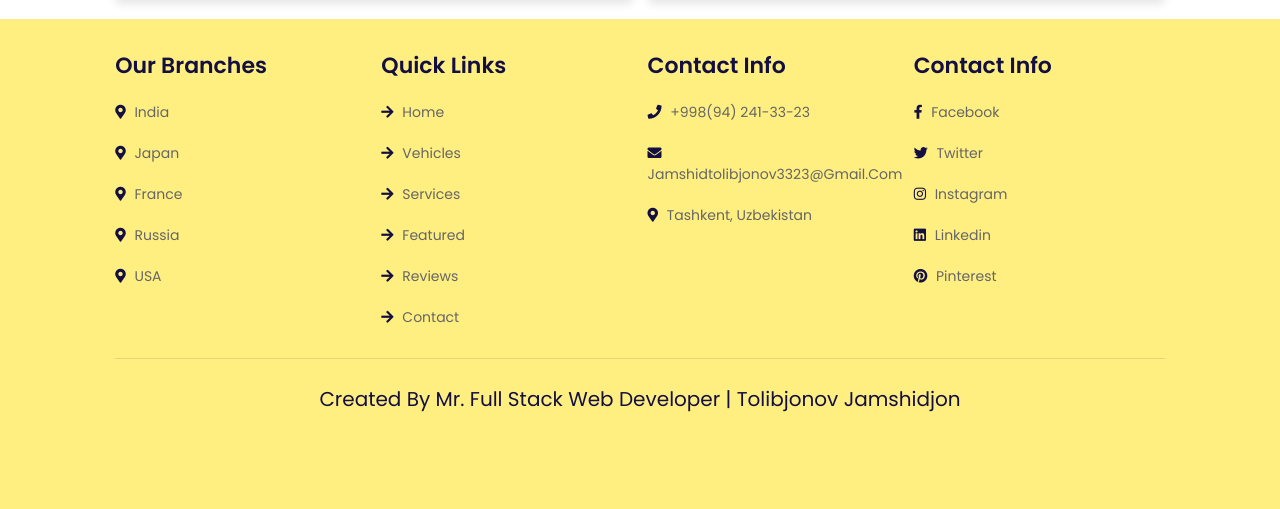
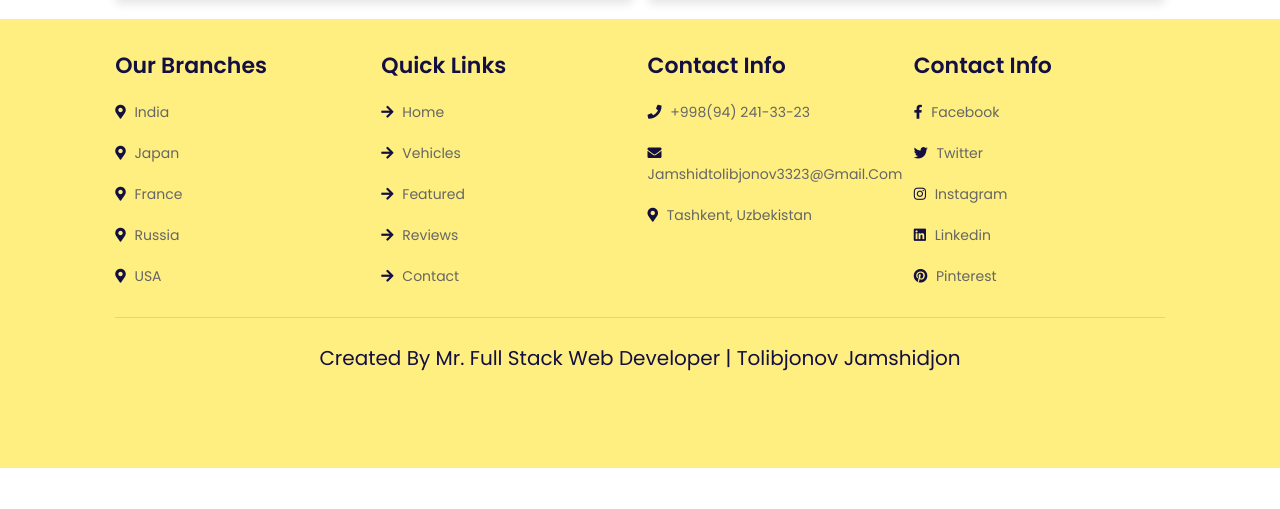
Before and after one commit to jamshid3323/car_website, a Django app: page / in a window 1280 px wide. Shown: the part 2608-3117 px from the top of the page. After the commit the page ends 3076 px from the top, so only its background shows below. Run offline with Django 4.2, Linux system fonts and the light colour scheme; data that the repository does not hold is empty.

Commit message:
done quick links

```diff
--- a/templates/index.html
+++ b/templates/index.html
@@ -274,7 +274,10 @@
         <div class="row">
 
             <iframe class="map"
-                    src="https://www.google.com/maps/embed?pb=!1m18!1m12!1m3!1d30153.788252261566!2d72.82321484621745!3d19.141690214227783!2m3!1f0!2f0!3f0!3m2!1i1024!2i768!4f13.1!3m3!1m2!1s0x3be7b63aceef0c69%3A0x2aa80cf2287dfa3b!2sJogeshwari%20West%2C%20Mumbai%2C%20Maharashtra%20400047!5e0!3m2!1sen!2sin!4v1632137920043!5m2!1sen!2sin"
+                    src="https://www.google.com/maps/embed?pb=!1m18!1m12!1m3!1d30153.788252261566!2d72.82321484621745!3d
+                    19.141690214227783!2m3!1f0!2f0!3f0!3m2!1i1024!2i768!4f13.1!3m3!1m2!1s0x3be7b63aceef0c69%3A0x2aa80cf2
+                    287dfa3b!2sJogeshwari%20West%2C%20Mumbai%2C%20Maharashtra%20400047!5e0!3m2!1sen!2sin!4v1632137920043
+                    !5m2!1sen!2sin"
                     allowfullscreen="" loading="lazy"></iframe>
 
             <form action="">
--- a/templates/layouts/footer.html
+++ b/templates/layouts/footer.html
@@ -38,12 +38,11 @@
 
         <div class="box">
             <h3>quick links</h3>
-            <a href="#"> <i class="fas fa-arrow-right"></i> home </a>
-            <a href="#"> <i class="fas fa-arrow-right"></i> vehicles </a>
-            <a href="#"> <i class="fas fa-arrow-right"></i> services </a>
-            <a href="#"> <i class="fas fa-arrow-right"></i> featured </a>
-            <a href="#"> <i class="fas fa-arrow-right"></i> reviews </a>
-            <a href="#"> <i class="fas fa-arrow-right"></i> contact </a>
+            <a href="#home"> <i class="fas fa-arrow-right"></i> home </a>
+            <a href="#vehicles"> <i class="fas fa-arrow-right"></i> vehicles </a>
+            <a href="#featured"> <i class="fas fa-arrow-right"></i> featured </a>
+            <a href="#reviews"> <i class="fas fa-arrow-right"></i> reviews </a>
+            <a href="#contact"> <i class="fas fa-arrow-right"></i> contact </a>
         </div>
 
         <div class="box">
```
